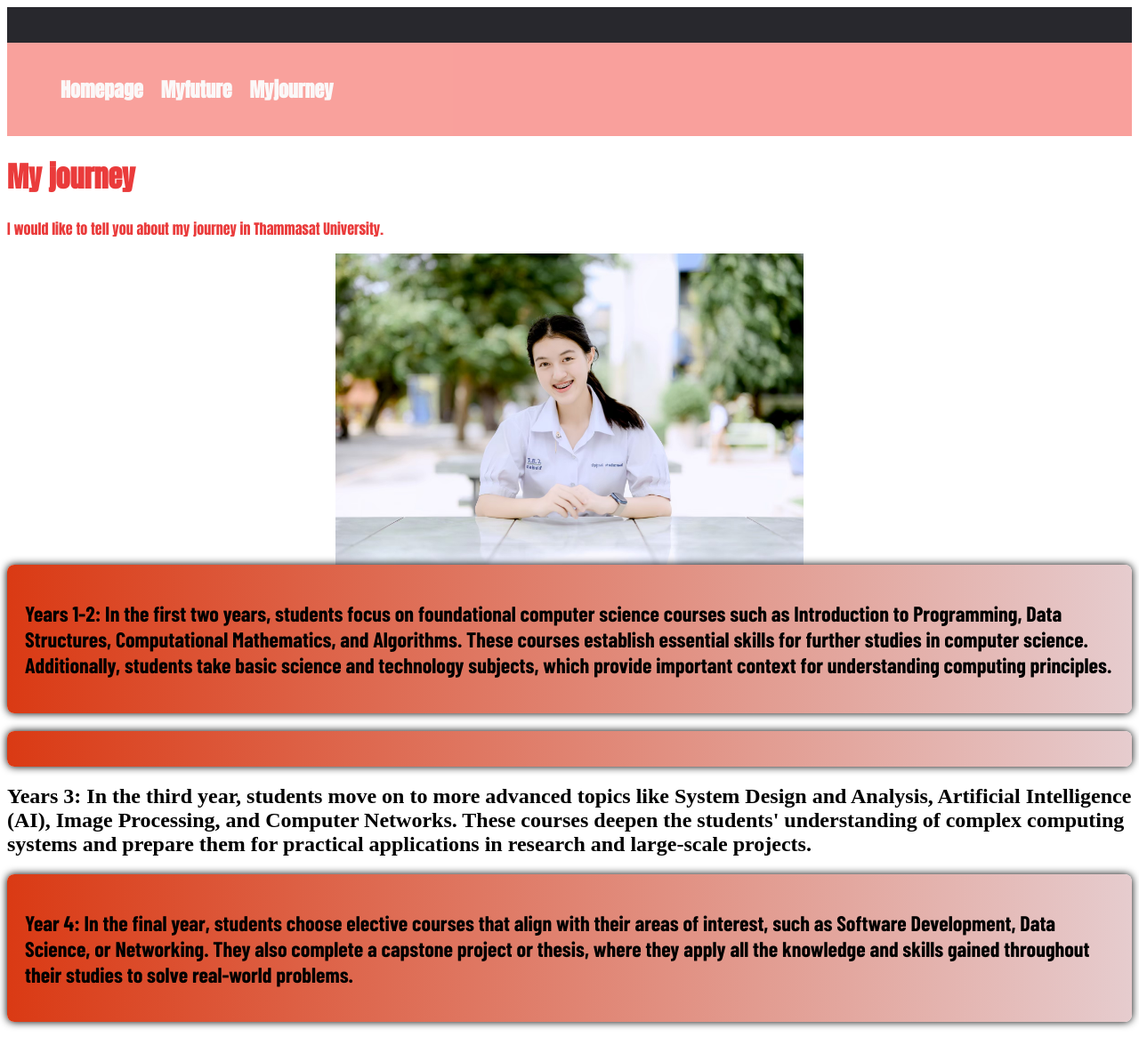
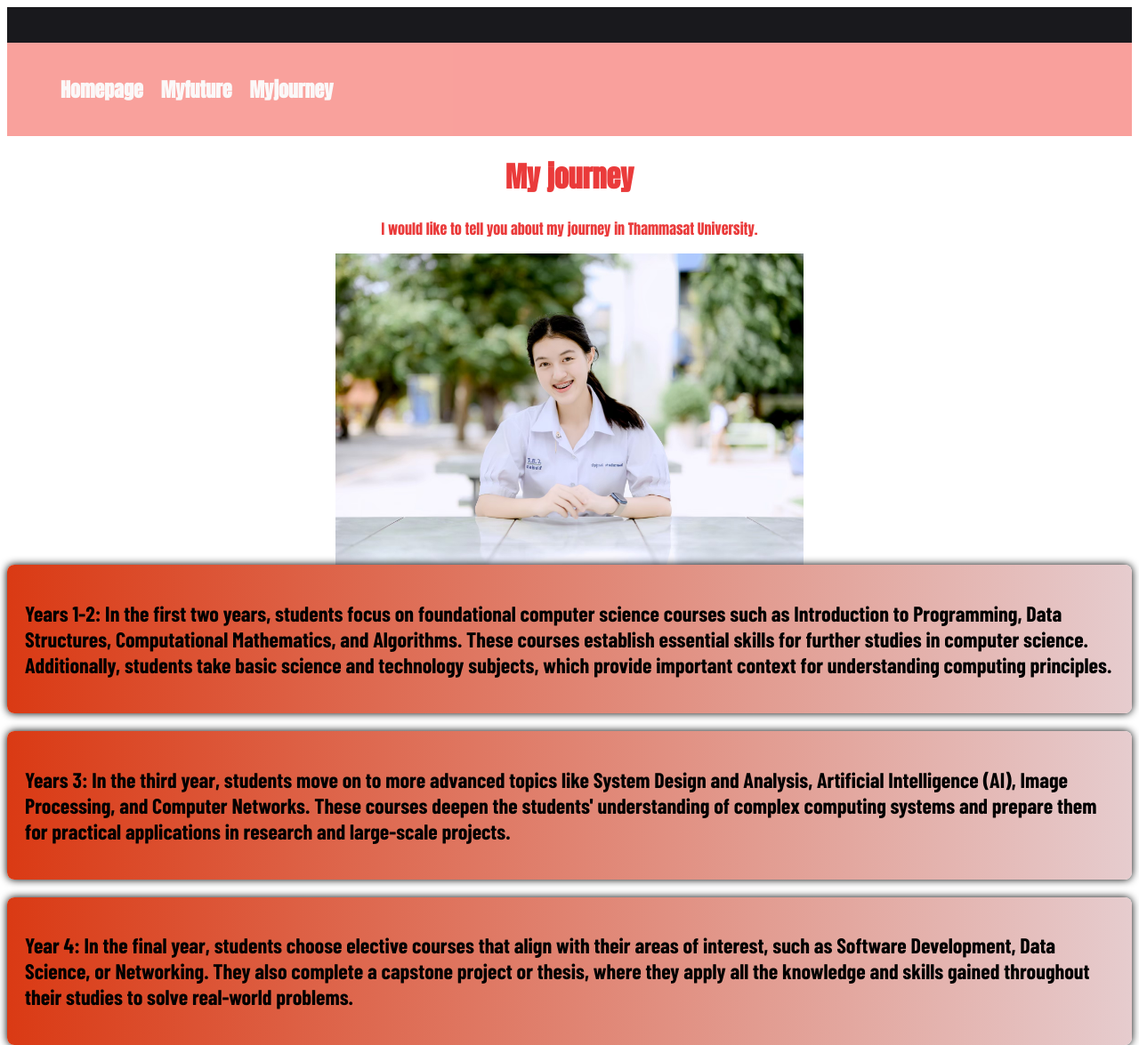
Before and after one commit to Nutsurang-Sawetphatrapong/6709650326_MyCSTUStory, a plain HTML site: page myjourney.html in a window 1280 px wide. Shown: the top 1175 px of the page at 89% size. Drawn offline with nearby package versions, Linux system fonts and the light colour scheme; a web font is replaced by a local one.

Commit message:
Change journey3

```diff
--- a/myjourney.html
+++ b/myjourney.html
@@ -1,4 +1,5 @@
-<html></html>
+<!DOCTYPE html>
+<html>
 
 <head>
     <meta charset="utf-8">
@@ -37,7 +38,7 @@
                 technology subjects, which provide important context for understanding computing principles.
             </h2>
         </section>
-        <section id="journey" class="journey3"></section>
+        <section id="journey" class="journey3">
             <h2>Years 3:
                 In the third year, students move on to more advanced topics like System Design and Analysis, Artificial
                 Intelligence (AI), Image Processing, and Computer Networks. These courses deepen the students'
--- a/mystyle.css
+++ b/mystyle.css
@@ -77,16 +77,15 @@ nav ul li a {
 }
 
 .header2 {
-    background-color: rgba(2, 2, 8, 0.846);
+    background-color: rgba(2, 2, 6, 0.905);
     padding: 20px;
     text-align: center;
 }
-
 #jy {
     color: rgb(234, 59, 59);
     font-family: Anton;
+    text-align: center;
 }
-
 #navjy {
     background-color: #f1281edf;
     opacity: 50%;
@@ -104,7 +103,6 @@ nav ul li a {
     padding: 20px;
     font-family: Barlow Condensed;
 }
-
 .journey3 {
     background: linear-gradient(to right, #da3a14, #e6ccce);
     border-radius: 8px;
@@ -113,7 +111,6 @@ nav ul li a {
     padding: 20px;
     font-family: Barlow Condensed;
 }
-
 .journey4 {
     background: linear-gradient(to right, #da3a14, #e6ccce);
     border-radius: 8px;
@@ -129,7 +126,6 @@ nav ul li a {
     text-align: center;
     font-family: Anton;
 }
-
 .background-container {
     background-image: url('resources/mypic6.jpeg');
     background-size: cover;
@@ -140,7 +136,6 @@ nav ul li a {
     align-items: center;
     text-align: center;
 }
-
 .text-center h1 {
     position: static;
     font-family: Barlow Condensed;
@@ -159,7 +154,6 @@ th,td {
     padding: 10px;
     text-align: center;
 }
-
 th {
     background-color: #f0f2f7;
 }
@@ -177,7 +171,6 @@ tr:nth-child(odd) td {
     margin: 20px auto;
     max-width: 100vw;
 }
-
 .img-future img {
     width: 32%;
     height: auto;
```
Also changed, not shown: index.html (+1 -1 lines), myfuture.html (+1 -1 lines).
